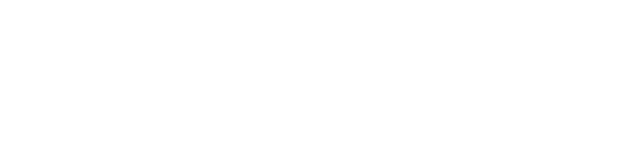
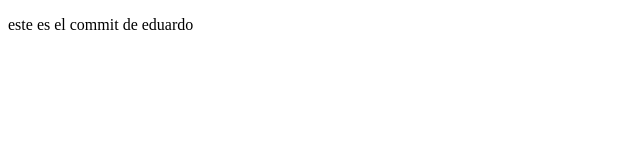
Before and after one commit to angelvelazquez999/RepoBranchTest, a plain HTML site: page index.html in a window 1280 px wide. Shown: the whole page, without its empty margins (0-640 px from the left). Drawn offline with Linux system fonts and the light colour scheme.

Commit message:
este es el commit de lalo en el index

```diff
--- a/index.html
+++ b/index.html
@@ -6,6 +6,6 @@
     <title>Document</title>
 </head>
 <body>
-
+    <p>este es el commit de eduardo</p>
 </body>
 </html>
```
